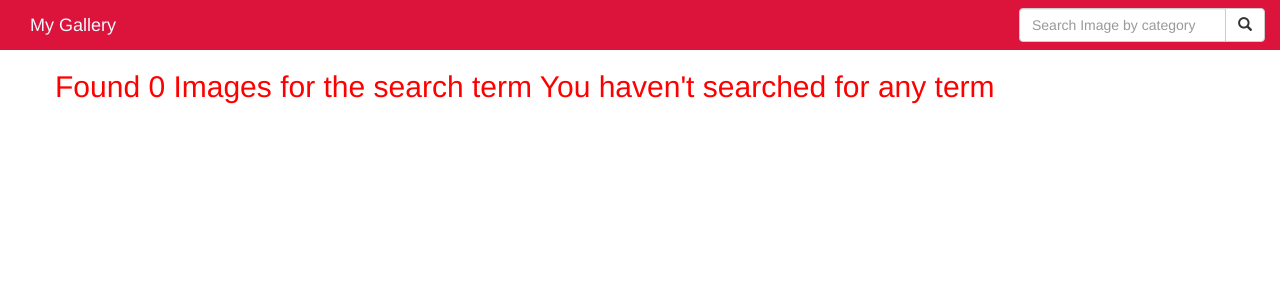
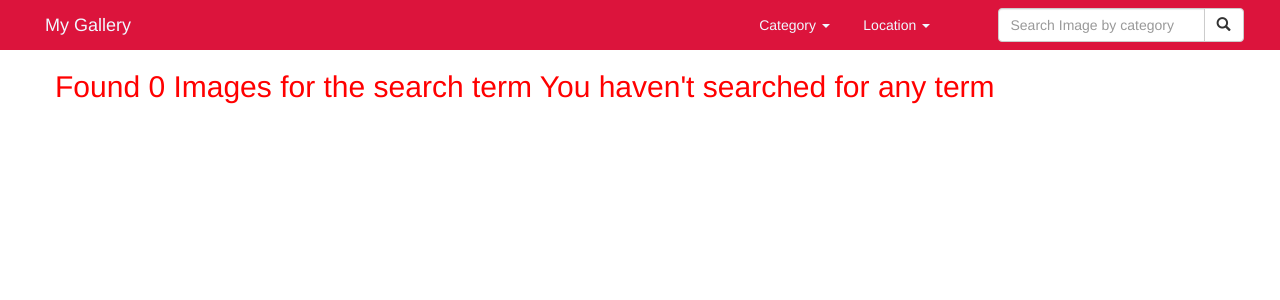
Before and after one commit to KevinJared/gallery, a Django app: page /search/ in a window 1280 px wide. Shown: the top 300 px of the page. Run offline with Django 3.2, Linux system fonts and the light colour scheme; some libraries are stand-ins or nearby versions.

Commit message:
dropdown

```diff
--- a/content/templates/all-images/base.html
+++ b/content/templates/all-images/base.html
@@ -23,10 +23,6 @@
   {% include "navbar.html" %}
 
   {% block content %}
-  <!-- links -->
-  <link href="https://fonts.googleapis.com/css?family=Charmonman" rel="stylesheet">
-  <link href="https://fonts.googleapis.com/css?family=Righteous" rel="stylesheet">
-  <!-- links -->
 
   <div id="header" class="container-fluid" style="background-image: url(https://images.pexels.com/photos/65538/pexels-photo-65538.jpeg?auto=compress&cs=tinysrgb&dpr=2&h=750&w=1260); letter-spacing: 5px; padding-top: 50px; padding-right: 50px; font-family: 'Righteous', cursive; height: 65vh;  border-bottom: 1px solid crimson; margin-bottom: 20px; font-size: 70px; color: rgb(123, 20, 220);"
     )>
--- a/content/templates/navbar.html
+++ b/content/templates/navbar.html
@@ -10,11 +10,29 @@
 <body>
   <nav class="">
     <div class="container-fluid" style=" background-color:crimson;">
-      <div class="navbar-header">
+      <div class="col-md-7 navbar-header">
         <a class="navbar-brand" href="{% url 'contentToday' %}">My Gallery</a>
       </div>
+      <div class="col-md-1 dropdown" style="padding-top:15px;">
+        <a href="#" data-toggle="dropdown" class="dropdown-toggle">Category <b class="caret"></b></a>
+        <ul class="dropdown-menu">
+          <li><a href="#">Travel</a></li>
+          <li><a href="#">Food</a></li>
+          <li><a href="#">Movies</a></li>
+          <li><a href="#">Fashion</a></li>
+        </ul>
+      </div>
+      <div class="col-md-1 dropdown" style="padding-top:15px;">
+        <a href="#" data-toggle="dropdown" class="dropdown-toggle">Location <b class="caret"></b></a>
+        <ul class="dropdown-menu">
+          <li><a href="#">Kisumu</a></li>
+          <li><a href="#">Mombasa</a></li>
+          <li><a href="#">Nairobi</a></li>
+          <li><a href="#">Eldoret</a></li>
+        </ul>
+      </div>
       <!-- Adding a search form  -->
-      <div class="navbar-right">
+      <div class="col-md-3 navbar-right">
         <form class="navbar-form" role="search" action="{% url 'search_results' %}">
           <div class="input-group">
             <input type="text" class="form-control" placeholder="Search Image by category" name="image">
@@ -26,6 +44,8 @@
       </div>
       <!-- search form end -->
     </div>
+
+    </div>
   </nav>
 </body>
 
```
Also changed, not shown: spec.md (added).
